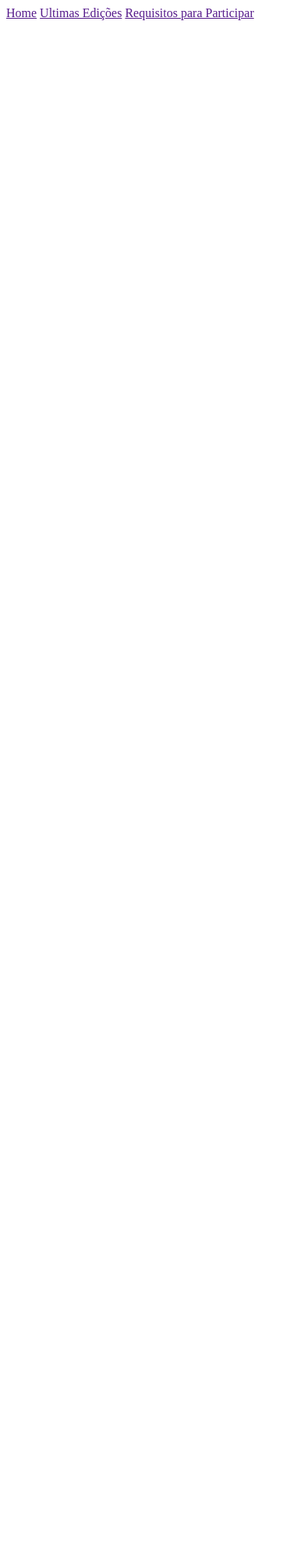
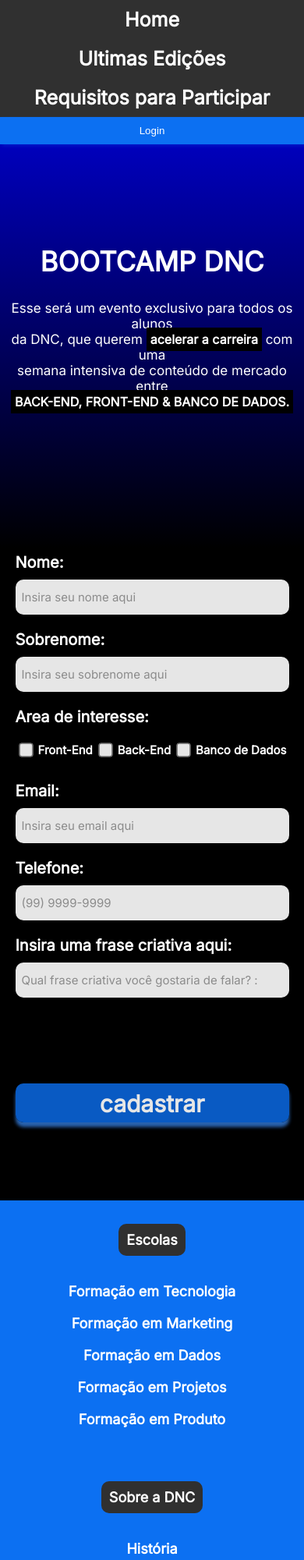
Before and after one commit to marques9112/bootcamp-dnc, a plain HTML site: page index.html in a window 390 px wide. Shown: the top 2000 px of the page at 78% size. Before the commit the page ends 844 px from the top, so only its background shows below. Drawn offline with Linux system fonts and the light colour scheme.

Commit message:
adicionando midia query no css

```diff
--- /dev/null
+++ b/estilo.css
@@ -0,0 +1,335 @@
+@import url('https://fonts.googleapis.com/css2?family=Inter&display=swap');
+
+:root{
+    --azul-dnc: #0c70f2;
+    --preto-dnc:#303030;
+    --fonte-padrao:'inter';
+    --cinza-hover: #C9C9C9;
+}
+
+body{
+ margin: 0px;
+ padding: 0px;
+ height: 100%;
+ background: linear-gradient( blue , black 30% );
+ background-repeat: no-repeat;
+
+
+}
+
+ #principal{
+     background-color: var(--preto-dnc);
+     width: 100%;
+     height: 100px;
+     border: 1px solid black;
+     display: flex;
+     justify-content: space-between;
+     align-items:center ;
+     border: 1px solid #BABABA;
+ }
+
+ #menu{
+     display: flex;
+     width: 45%;
+     justify-content: space-around;
+     align-items: center;
+     margin-left: 5%;
+ }
+
+ #principal div a{
+     font-family:var(--fonte-padrao);
+     font-size: 25px;
+     font-weight: 600;
+     color: #ffffff;
+     text-decoration: none;
+ }
+
+ #principal div a:hover{
+   color: #cccccc;
+ }
+
+ #principal button{
+     width: 70px;
+     height: 35px;
+     margin-right: 5%;
+     background: var(--azul-dnc);
+     color: #ffffff;
+     box-shadow: 3px 2px 4px 0px #0C70F240;
+     border: 0px;
+     cursor: pointer;
+ }
+
+ section{
+    display: flex;
+    flex-direction: column;
+    align-items: center;
+    margin-top: 100px;
+    margin-bottom: 100px;
+ }
+
+ header h1{
+    text-transform: uppercase;
+    font-family: 'Inter';
+    font-size: 80px;
+    font-weight: 800;
+    color: #ffffff;
+    text-align: center;
+ }
+
+ header h2{
+    font-family: 'Inter';
+    font-size: 40px;
+    font-weight: 500;
+    color: #ffffff;
+    text-align: center;
+ }
+
+ header .invert{
+     background-color: black;
+     font-weight: bold;
+     padding: 5px;
+ }
+
+ form{
+    color:white;
+    font-family:var(--fonte-padrao);
+    font-weight: 600;
+    font-size: 30px;
+    width: 600px;
+    margin-top: 150px;
+
+ }
+
+ .form-group{
+    display: flex;
+    flex-direction: column;
+    margin: 10px 0px 10px 0px;
+
+ }
+
+ form input{
+    border: 0px;
+    border-radius: 10px;
+    height: 35px;
+    font-family: var(--fonte-padrao);
+    font-weight: 400;
+    font-size: 15px;
+    padding: 8px;
+    opacity: 90%;
+
+ }
+
+ .form-group label{
+    margin: 10px 0px 10px 0px;
+
+ }
+
+ form input::placeholder{
+   color: #393939;
+   opacity: 50%;
+ }
+
+ .checkbox-itens label{
+    font-size: 25px;
+
+ }
+
+ .checkbox-itens{
+    display: flex;
+    align-items: center;
+    justify-content:space-around ;
+ }
+
+
+ input[type='checkbox']{
+    transform: scale(1.7);
+    border: 0px;
+ }
+
+input[type='submit']{
+    width: 100%;
+    height: 50px;
+    background-color: #0C70F2E5;
+    color: white;
+    font-family: var(--fonte-padrao);
+    font-weight: 600;
+    font-size: 30px;
+    margin-top: 100px;
+    box-shadow: 0px 6px 4px rgb(46, 110, 194);
+    cursor: pointer;
+
+}
+
+/*Footer */
+
+footer{
+   width: 100%;
+   background-color:var(--azul-dnc);
+
+}
+
+footer .linha1{
+
+   display: flex;
+   justify-content:space-around;
+   align-items: center;
+
+}
+
+footer nav{
+   display: flex;
+   flex-direction: column;
+   align-items: center;
+   height: 330px;
+}
+
+footer h5{
+   text-align: center;
+   background-color:var(--preto-dnc);
+   font-family: var(--fonte-padrao);
+   font-size: 18px;
+   font-weight: 800;
+   color: white;
+   border-radius: 10px;
+   padding: 10px;
+   align-items: center;
+   margin-bottom: 15px;
+}
+
+footer ul{
+   list-style: none;
+   margin: 0px;
+   padding: 0px;
+}
+
+footer ul li{
+font-size: 18px;
+font-weight: 600;
+text-align: center;
+font-family: var(--fonte-padrao);
+margin: 20px 0px 20px 0px;
+
+
+}
+footer ul li a{
+   color: white;
+   text-decoration: none;
+}
+
+footer ul li a:hover{
+   color: var(--cinza-hover);
+}
+
+
+.endereco{
+   width: 20%;
+   text-align: center;
+   font-family: var(--fonte-padrao);
+   color: white;
+   font-weight: 600;
+   font-size: 14px;
+}
+
+footer .linha2{
+   font-family:var(--fonte-padrao);
+   font-size: 18px;
+   font-weight: 600;
+   display: flex;
+   justify-content: center;
+   margin:0px;
+   padding: 10px;
+   height: 35px;
+
+}
+
+footer .linha2 a:first-child{
+   border-right: 3px solid white;
+
+}
+
+footer .linha2 a:hover{
+   color: var(--cinza-hover);
+}
+
+footer .linha2 a{
+   color: white;
+   text-decoration: none;
+   padding: 5px;
+
+}
+
+/* Media Query */
+
+@media only screen and (max-width: 600px){
+
+   #principal{
+      flex-direction: column;
+      height: auto;
+      border: 0px;
+
+
+
+   }
+
+   #menu{
+      width: 100%;
+      flex-direction: column;
+      margin: 0px;
+
+   }
+
+   #menu a{
+      display: flex;
+    padding: 10px;
+      height: 55%;
+   }
+
+   #principal button{
+      width: 100%;
+      margin: 0px;
+
+   }
+
+   header h1{
+      font-size: 35px;
+   }
+
+   header h2{
+      font-size: 17px;
+      font-weight: 550;
+   }
+
+   .invert{
+      font-size: 16px;
+   }
+
+   form{
+      width: 90%;
+      font-size: 20px;
+
+   }
+
+   .checkbox-itens label{
+      font-size: 15px;
+
+   }
+
+   .form-group input{
+      padding: 5px 0px 5px 8px;
+
+   }
+
+   input[type="checkbox"]{
+      transform: scale(1.4);
+   }
+
+  footer .linha1{
+   flex-direction: column;
+  }
+
+  footer .endereco{
+  width: 75%;
+  margin-bottom: 20px;
+
+  }
+}
--- a/index.html
+++ b/index.html
@@ -4,15 +4,118 @@
     <meta charset="UTF-8">
     <meta name="viewport" content="width=device-width, initial-scale=1.0">
     <title>Bootcamp dnc</title>
+    <link rel="stylesheet" href="estilo.css">
+
 </head>
 <body>
-    <nav>
-        <div>
+    <nav id="principal">
+        <div id="menu">
             <a href="">Home</a>
             <a href="">Ultimas Edições</a>
             <a href="">Requisitos para Participar</a>
         </div>
+
+        <button>Login</button>
     </nav>
+
+    <section>
+        <header>
+                <h1 id="indice">BOOTCAMP DNC</h1>
+                <h2>Esse será um evento exclusivo para todos os alunos <br> da DNC, que querem <span class="invert">acelerar a carreira</span>  com uma <br> semana intensiva de conteúdo de mercado entre <br> <span class="invert">BACK-END, FRONT-END & BANCO DE DADOS.</span> </h2>
+
+        </header>
+
+        <form action="">
+            <div class="form-group">
+                <label for="">Nome:</label>
+                <input type="text" name="" id="" placeholder="Insira seu nome aqui">
+            </div>
+
+            <div class="form-group">
+                <label for="">Sobrenome:</label>
+                <input type="text" name="" id="" placeholder="Insira seu sobrenome aqui">
+            </div>
+
+            <div class="form-group">
+
+                    <label for="">Area de interesse:</label>
+                    <div class="checkbox-itens">
+                    <input type="checkbox" value="front">
+                    <label for="">Front-End</label>
+
+
+                    <input type="checkbox" value="back">
+                    <label for="">Back-End</label>
+
+
+                    <input type="checkbox" value="bancos">
+                    <label for="">Banco de Dados</label>
+                </div>
+
+            </div>
+
+            <div class="form-group">
+                <label for="">Email:</label>
+                <input type="text" name="" id="" placeholder="Insira seu email aqui">
+            </div>
+
+            <div class="form-group">
+                <label for="">Telefone:</label>
+                <input type="text" name="" id="" placeholder="(99) 9999-9999">
+            </div>
+
+            <div class="form-group">
+                <label for="">Insira uma frase criativa aqui:</label>
+                <input type="text" name="" id="" placeholder="Qual frase criativa você gostaria de falar? :">
+            </div>
+
+            <input type="submit" value="cadastrar">
+
+             </form>
+    </section>
+
+    <footer>
+        <div class="linha1">
+
+           <nav>
+
+                <h5>Escolas</h5>
+
+            <ul>
+               <li><a href="">Formação em Tecnologia</a></li>
+               <li><a href="">Formação em Marketing</a></li>
+               <li><a href="">Formação em Dados</a></li>
+               <li><a href="">Formação em Projetos</a></li>
+               <li><a href="">Formação em Produto</a></li>
+            </ul>
+           </nav>
+
+                <nav>
+
+                <h5>Sobre a DNC</h5>
+
+                <ul>
+                    <li><a href="">História</a></li>
+                    <li><a href="">Missão e Valores</a></li>
+                    <li><a href="">Trabalhe Conosco</a></li>
+                    <li><a href="">Conteúdo Gratuito</a></li>
+                </ul>
+                </nav>
+
+
+            <div class="endereco">
+                © 2022 DTC Treinamentos & Consultoria LTDA | CNPJ: 27.995.577/0001-37 | R. Justino Cobra, 61 – Vila Ema | São José dos Campos – SP | CEP 12243-030
+            </div>
+        </div>
+
+          <div class="linha2">
+            <a href="">Termos de Uso</a>
+            <a href="">Política de Privacidade</a>
+          </div>
+
+
+    </footer>
+
 
 </body>
 </html>
```
